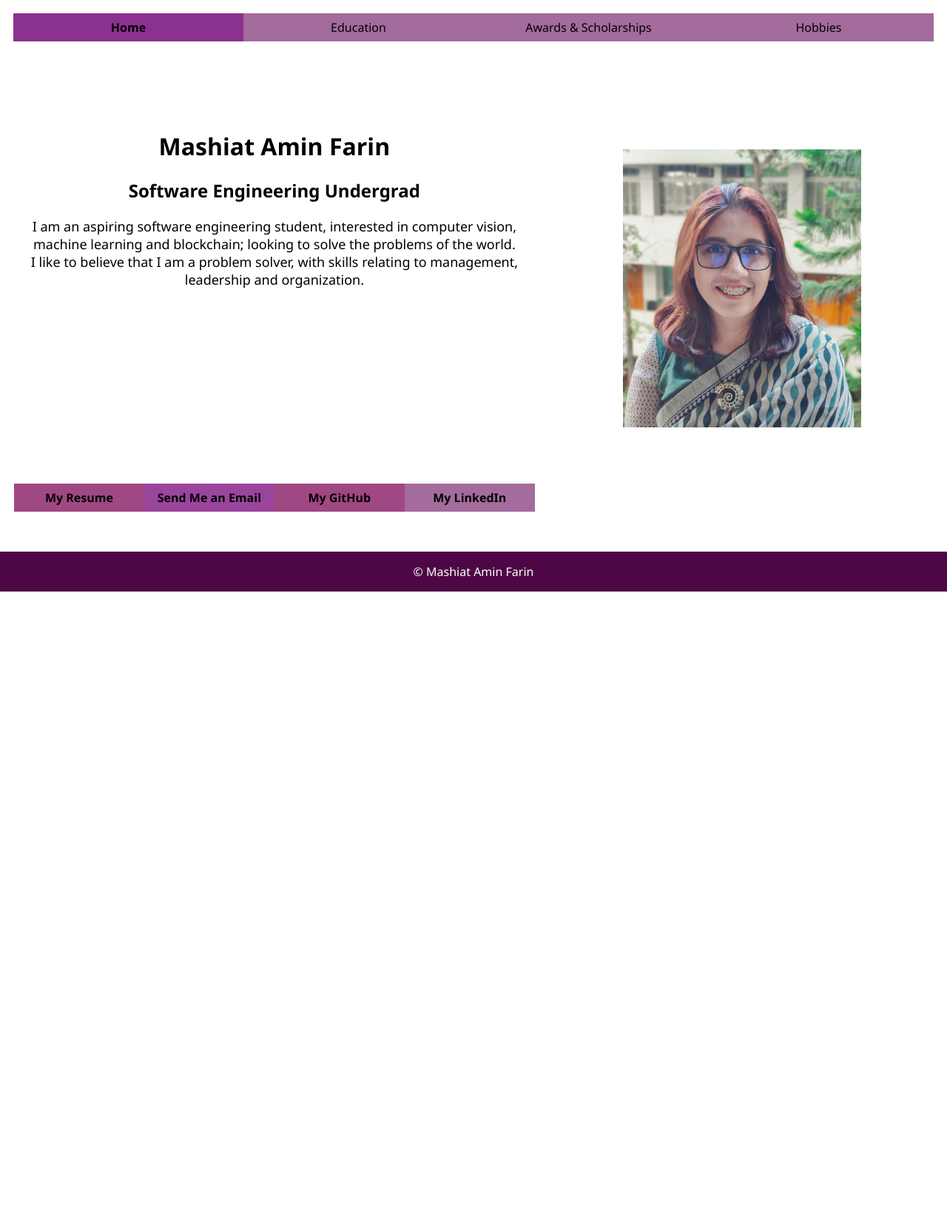
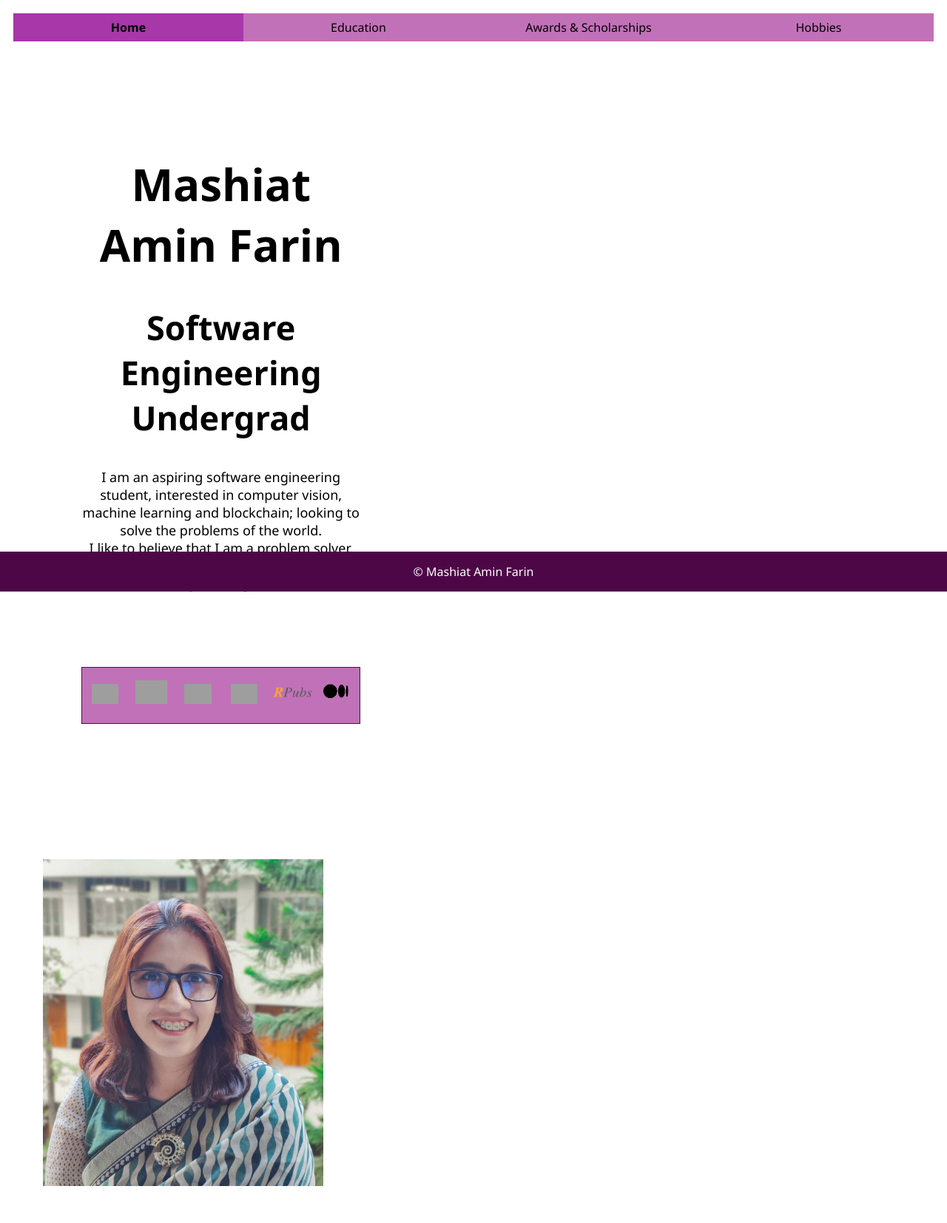
Before and after one commit to mashiat0808/5th-semester, a PHP site: page /home.html in a window 1280 px wide. Shown: the whole page at 74% size. Before the commit the page ends 800 px from the top, so only its background shows below. Run offline with PHP 8.4, Linux system fonts and the light colour scheme; grey boxes are pictures that could not be loaded.

Commit message:
finishing touches

```diff
--- a/web tech/assignment1/home.html
+++ b/web tech/assignment1/home.html
@@ -17,36 +17,43 @@
         <li > <a href="hobbies.html">Hobbies</a></li>
       </ul>
 
+      <div class="one">
 
-      <table>
+         <table>
         <tr>
             <td>
-                <br><br> <br> <br>
+
                 <h1>Mashiat Amin Farin</h1>
                 <h2> Software Engineering Undergrad</h2>
                 <p class="p1"> I am an aspiring software engineering student, interested in computer vision, machine learning and blockchain; looking to solve the problems of the world. <br>
 
              I like to believe that I am a problem solver, with skills relating to management, leadership and organization.</p>
              <p>
-                <br> <br>
-                <br> <br><br> <br>
-                <br> <br><br> <br>
-                <ul>
-                    <li style="background-color:rgba(238, 76, 124, 0.5)"><a href="Mashiat_Amin_Farin.pdf"> <b>My Resume</b></a></li>
-                    <li style="background-color:rgba(210, 61, 255, 0.5)"><a href = "mailto: bsse1202@iit.du.ac.bd"><b>Send Me an Email</b></a></li>
-                    <li style="background-color:rgba(238, 76, 124, 0.5)"> <a href="https://github.com/mashiat0808/"> <b> My GitHub</b></a></li>
-                    <li > <a href="https://www.linkedin.com/in/mashiataminfarin/"><b>My LinkedIn</b></a></li>
-                  </ul>
+                <br>
+
+                <table class="buttons">
+                    <tr>
+                        <td><a href="Mashiat_Amin_Farin.pdf"> <img src="https://cdn-icons-png.flaticon.com/512/85/85047.png" alt="Girl in a jacket" width=60% height="auto"></a></td>
+                        <td><a href = "mailto: bsse1202@iit.du.ac.bd"><img src="https://cdn-icons-png.flaticon.com/512/666/666162.png" alt="Girl in a jacket" width=70% height="auto"> </a></td>
+                        <td> <a href="https://github.com/mashiat0808/"> <img src="https://cdn-icons-png.flaticon.com/512/25/25231.png" alt="Girl in a jacket" width=60% height="auto"></a></td>
+                        <td> <a href="https://www.linkedin.com/in/mashiataminfarin/"><img src="https://cdn-icons-png.flaticon.com/512/1384/1384014.png" alt="Girl in a jacket" width=60% height="auto"></a></td>
+                        <td> <a href="https://rpubs.com/mashiat0808/?fbclid=IwAR3v4yWxT-xCAFEBSHSRBy-xWaw6DlPpItBvfVM9lwt2UUkpZqmXjpCePQ0"><img src="rpubs.png" alt="Girl in a jacket" width=110% height="auto"></a></td>
+                        <td> <a href="https://medium.com/@bsse1202"><img src="medium.png" alt="Girl in a jacket" width=100% height="auto"></a></td>
+                    </tr>
+
+                </table>
 
              </p>
             </td>
-            <td>
-                <img src="image.jpg" alt="Girl in a jacket" width=60% height="auto">
-            </td>
         </tr>
-
     </thead>
 </table>
+      </div>
+    <div class="two">
+
+            <img src="image.jpg" alt="Girl in a jacket" width=100% height="auto">
+
+    </div>
 
     <div class="footer">
         <p class="p">© Mashiat Amin Farin</p>
--- a/web tech/assignment1/styles.css
+++ b/web tech/assignment1/styles.css
@@ -4,6 +4,53 @@ ul {
     padding: 10px;
     overflow: hidden;
   }
+  .buttons {
+    width: 100%;
+    table-layout: fixed;
+    border-collapse: collapse;
+    background-color: rgba(155, 25, 140, 0.617);
+    border: 1px solid rgba(71, 3, 63, 0.914);
+    color:rgba(155, 25, 140, 0.617);
+    cursor:pointer;
+    padding: 2px;
+
+
+
+  }
+
+.one
+  {
+      text-align: center;
+      font-size: 30px;
+      padding-left: 12%;
+
+      padding-top:10px ;
+      padding: 8%;
+      display: flex;
+      align-items: center;
+      justify-content: center;
+      height: auto;
+      width:30%;
+      float: left;
+      padding-right: 25%;
+  }
+
+  .two{
+
+      text-align: right;
+      font-size: 30px;
+
+      padding: 50px;
+      display: flex;
+      align-items: right;
+      justify-content: right;
+      height: auto;
+      width:30%;
+      float: left;
+
+
+  }
+
 
   li {
     float: left;
@@ -20,12 +67,15 @@ ul {
 
   }
 
+
+
+
   a {
     color: black;
 }
 a:link {
     text-decoration: none;
-    background-color: rgba(108, 16, 97, 0.617);
+
   }
 
   a:visited {
```
Also changed, not shown: web tech/assignment1/medium.png (added), web tech/assignment1/rpubs.png (added).
